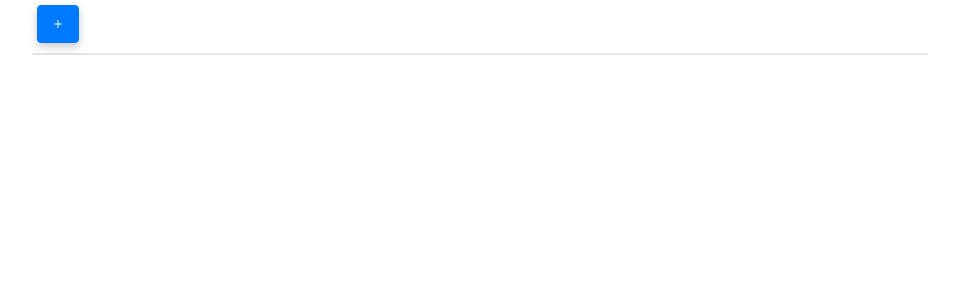
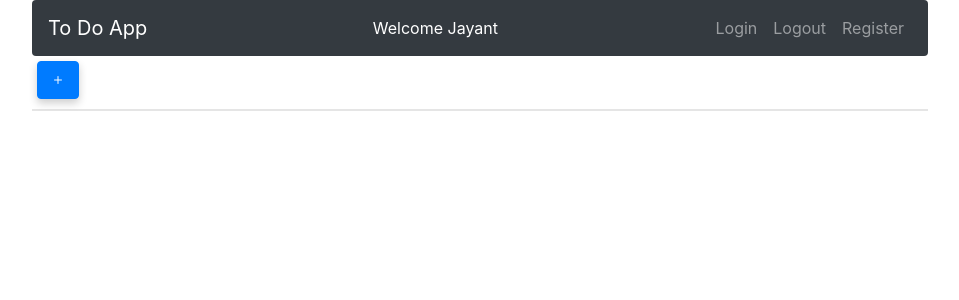
Before and after one commit to jporwal05/to-do-app, an Angular app: page / in a window 1280 px wide. Shown: the top 300 px of the page, without its empty margins (160-1119 px from the left). Built offline with nearby package versions, Linux system fonts and the light colour scheme.

Commit message:
Added dummy nav bar

```diff
--- a/src/app/app.component.html
+++ b/src/app/app.component.html
@@ -1,4 +1,5 @@
 <div class="tda-container">
+    <app-nav></app-nav>
     <div>
         <button class="btn btn-primary tda-button" (click)="onCreateClicked()"><i class="bi bi-plus"></i><span
                 class="tda-tooltip-text">Create</span></button>
--- a/src/app/app.module.ts
+++ b/src/app/app.module.ts
@@ -6,13 +6,15 @@ import { AppComponent } from './app.component';
 import { TaskComponent } from './task/task.component';
 import { TaskListComponent } from './task-list/task-list.component';
 import { CreateTaskComponent } from './create-task/create-task.component';
+import { NavComponent } from './nav/nav.component';
 
 @NgModule({
   declarations: [
     AppComponent,
     TaskComponent,
     TaskListComponent,
-    CreateTaskComponent
+    CreateTaskComponent,
+    NavComponent
   ],
   imports: [
     BrowserModule,
--- /dev/null
+++ b/src/app/nav/nav.component.html
@@ -0,0 +1,21 @@
+<div>
+    <nav class="navbar navbar-expand-sm bg-dark navbar-dark" style="border-radius: 4px;">
+        <a class="navbar-brand" href="#">To Do App</a>
+        <ul class="navbar-nav ml-auto">
+            <li class="nav-item active">
+                <a class="nav-link" href="#">Welcome Jayant</a>
+            </li>
+        </ul>
+        <ul class="navbar-nav ml-auto">
+            <li class="nav-item">
+                <a class="nav-link" href="#">Login</a>
+            </li>
+            <li class="nav-item">
+                <a class="nav-link" href="#">Logout</a>
+            </li>
+            <li class="nav-item">
+                <a class="nav-link" href="#">Register</a>
+            </li>
+        </ul>
+    </nav>
+</div>
--- /dev/null
+++ b/src/app/nav/nav.component.ts
@@ -0,0 +1,15 @@
+import { Component, OnInit } from '@angular/core';
+
+@Component({
+  selector: 'app-nav',
+  templateUrl: './nav.component.html',
+  styleUrls: ['./nav.component.css']
+})
+export class NavComponent implements OnInit {
+
+  constructor() { }
+
+  ngOnInit(): void {
+  }
+
+}
--- a/src/app/task/task.component.html
+++ b/src/app/task/task.component.html
@@ -1,4 +1,4 @@
-<div class="tda-div tda-task-div card">
+<div class="tda-div tda-task-div tda-card">
     <form #editForm="ngForm" (ngSubmit)="onSubmit(editForm.value)">
         <div>
             <input class="tda-input" type="text" name="title" [(ngModel)]="task.title" [readonly]="readOnly" required>
```
Also changed, not shown: src/app/nav/nav.component.css (added).
